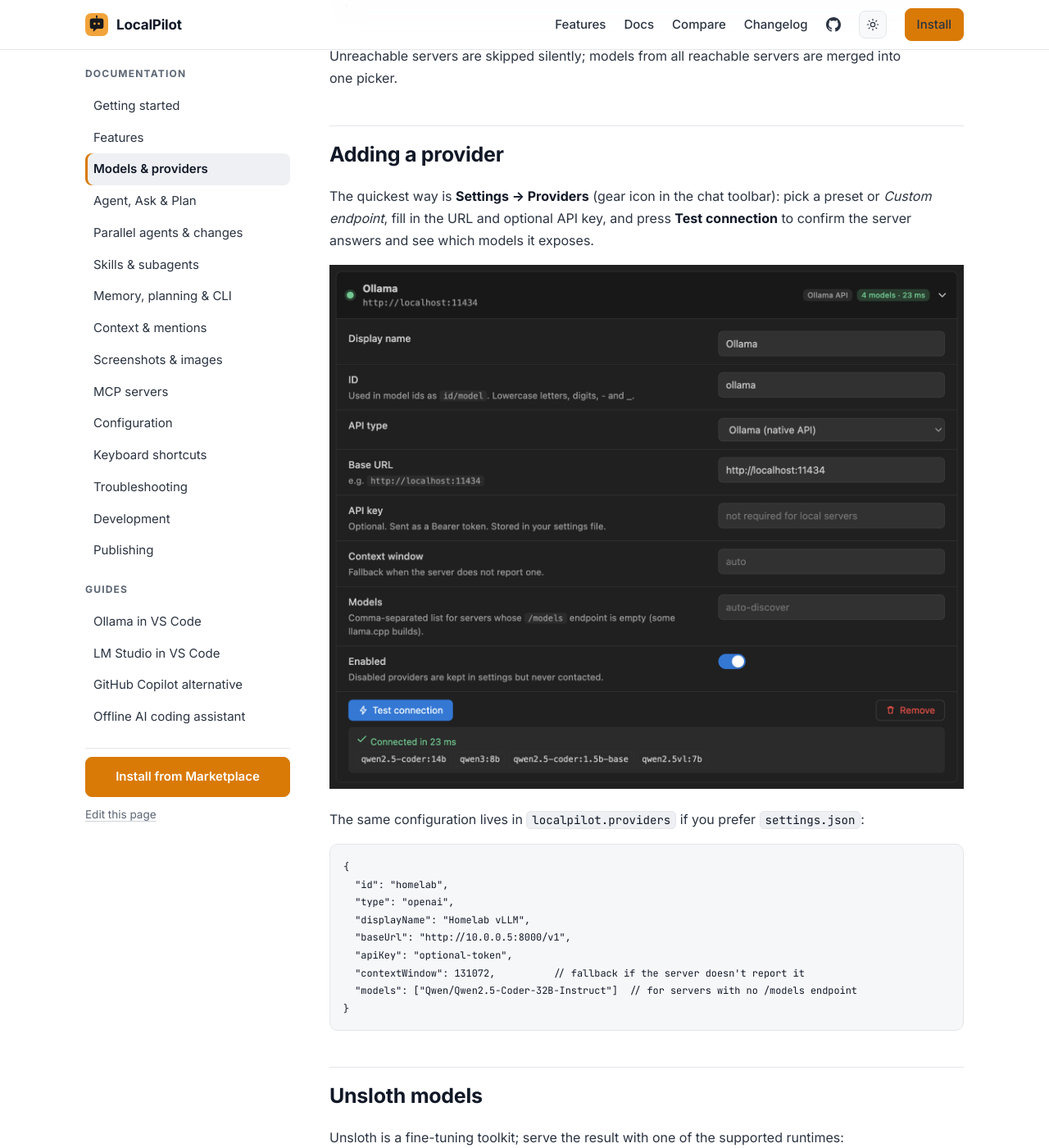
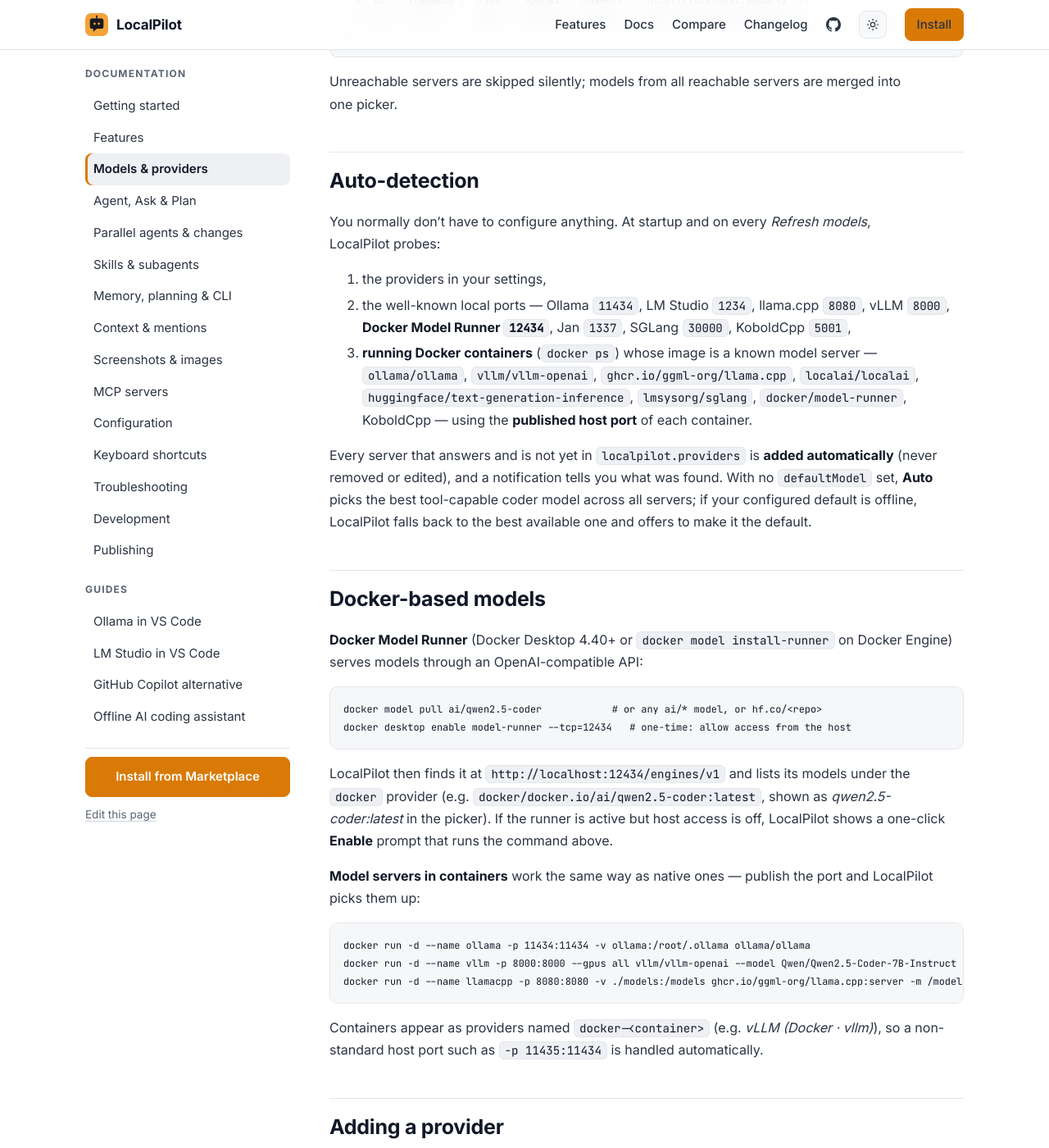
Before and after one commit to isathish/localpilot, a Jekyll site: the page built from docs/docs/models.md, in a window 1280 px wide and 1400 px high, scrolled down 988 px. Shown: the whole window at 82% size. Built offline with Jekyll 4.4.1, drawn with Linux system fonts in a browser that asks for light colours; some of the changed text lies outside the part shown.

Commit message:
providers: concurrent Docker/DMR/endpoint probing, real discovery e2e test (host Ollama + Docker container), docs for auto-detection and Docker-based models

````diff
--- a/docs/docs/models.md
+++ b/docs/docs/models.md
@@ -1,6 +1,6 @@
 ---
 title: Models & providers
-description: Connect Ollama, LM Studio, llama.cpp, vLLM, Unsloth exports or any OpenAI-compatible endpoint, and pick the right model for the job.
+description: Connect Ollama, LM Studio, llama.cpp, vLLM, Docker Model Runner, Unsloth exports or any OpenAI-compatible endpoint — auto-detected, including model servers running in Docker containers.
 permalink: /docs/models/
 ---
 
@@ -25,6 +25,37 @@
 ```
 
 Unreachable servers are skipped silently; models from all reachable servers are merged into one picker.
+
+## Auto-detection
+
+You normally don't have to configure anything. At startup and on every *Refresh models*, LocalPilot probes:
+
+1. the providers in your settings,
+2. the well-known local ports — Ollama `11434`, LM Studio `1234`, llama.cpp `8080`, vLLM `8000`, **Docker Model Runner `12434`**, Jan `1337`, SGLang `30000`, KoboldCpp `5001`,
+3. **running Docker containers** (`docker ps`) whose image is a known model server — `ollama/ollama`, `vllm/vllm-openai`, `ghcr.io/ggml-org/llama.cpp`, `localai/localai`, `huggingface/text-generation-inference`, `lmsysorg/sglang`, `docker/model-runner`, KoboldCpp — using the **published host port** of each container.
+
+Every server that answers and is not yet in `localpilot.providers` is **added automatically** (never removed or edited), and a notification tells you what was found. With no `defaultModel` set, **Auto** picks the best tool-capable coder model across all servers; if your configured default is offline, LocalPilot falls back to the best available one and offers to make it the default.
+
+## Docker-based models
+
+**Docker Model Runner** (Docker Desktop 4.40+ or `docker model install-runner` on Docker Engine) serves models through an OpenAI-compatible API:
+
+```bash
+docker model pull ai/qwen2.5-coder            # or any ai/* model, or hf.co/<repo>
+docker desktop enable model-runner --tcp=12434   # one-time: allow access from the host
+```
+
+LocalPilot then finds it at `http://localhost:12434/engines/v1` and lists its models under the `docker` provider (e.g. `docker/docker.io/ai/qwen2.5-coder:latest`, shown as *qwen2.5-coder:latest* in the picker). If the runner is active but host access is off, LocalPilot shows a one-click **Enable** prompt that runs the command above.
+
+**Model servers in containers** work the same way as native ones — publish the port and LocalPilot picks them up:
+
+```bash
+docker run -d --name ollama -p 11434:11434 -v ollama:/root/.ollama ollama/ollama
+docker run -d --name vllm -p 8000:8000 --gpus all vllm/vllm-openai --model Qwen/Qwen2.5-Coder-7B-Instruct
+docker run -d --name llamacpp -p 8080:8080 -v ./models:/models ghcr.io/ggml-org/llama.cpp:server -m /models/model.gguf --host 0.0.0.0
+```
+
+Containers appear as providers named `docker-<container>` (e.g. *vLLM (Docker · vllm)*), so a non-standard host port such as `-p 11435:11434` is handled automatically.
 
 ## Adding a provider
 
````
Also changed, not shown: src/providers/discovery.ts (+16 -11 lines), src/test/e2e.test.ts (+23 -0 lines), CHANGELOG.md.
